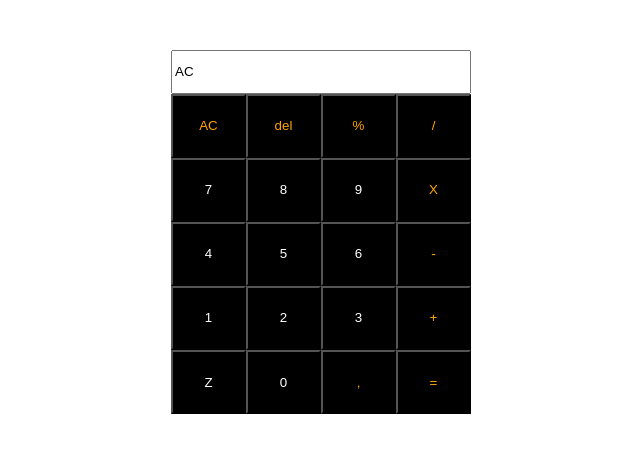
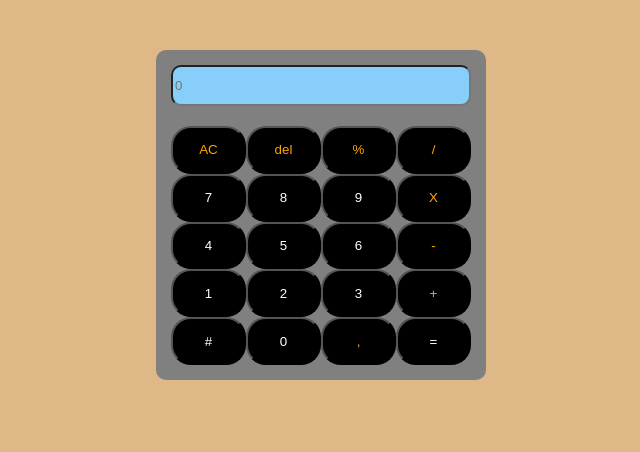
Before and after one commit to GeoSv23/calculator, a website built with Vite: page index.html in a window 1280 px wide. Both pictures are taken after a click on the button "AC". Shown: the whole page, without its empty margins (319-959 px from the left). Built offline with nearby package versions, Linux system fonts and the light colour scheme.

Commit message:
вычисление работает только один раз, кнопка AC раб

```diff
--- a/src/js/main.js
+++ b/src/js/main.js
@@ -17,16 +17,17 @@ let buttons = [
   { text: 2, class: "number" },
   { text: 3, class: "number" },
   { text: "+", class: "operator" },
-  { text: "Z", class: "flip" },
+  { text: "#", class: "flip" },
   { text: 0, class: "number" },
   { text: ",", class: "operator" },
-  { text: "=", class: "operator" },
+  { text: "=", class: "eqauls" },
 ];
 let equalButtonPush = false;
 let operand1 = "";
 let operand2 = "";
 let operator = "";
 let result = 0;
+const input = document.querySelector(".display");
 
 for (let i = 0; i < buttons.length; i++) {
   const button = document.createElement("button");
@@ -37,9 +38,9 @@ for (let i = 0; i < buttons.length; i++) {
   }
 
   button.addEventListener("click", function () {
-    const input = document.querySelector(".display");
     if (button.classList.contains("operator")) {
       operator = button.innerHTML;
+      console.log(operator);
     } else {
       if (operator === "") {
         operand1 += button.innerHTML;
@@ -47,16 +48,31 @@ for (let i = 0; i < buttons.length; i++) {
         operand2 += button.innerHTML;
       }
     }
+    console.log(operand1);
+    console.log(operand2);
 
     input.value += button.innerHTML;
 
     if (button.innerHTML === "=") {
       equalButtonPush = true;
+    } else if (button.innerHTML === "AC") {
+      operand1 = "";
+      operand2 = "";
+      operator = "";
+      result = 0;
+      equalButtonPush = false;
+
+      input.value = "";
+    } else if (button.innerHTML === "del") {
+      let InputValue = input.value;
+      InputValue = InputValue.slice(0, -4);
+      input.value = InputValue;
     }
+
     if (equalButtonPush) {
       // console.log("operand1:", operand1);
       // console.log("operand2:", operand2);
-      let result;
+      result;
       switch (operator) {
         case "+":
           result = parseInt(operand1) + parseInt(operand2);
@@ -64,7 +80,7 @@ for (let i = 0; i < buttons.length; i++) {
         case "-":
           result = parseInt(operand1) - parseInt(operand2);
           break;
-        case "*":
+        case "X":
           result = parseInt(operand1) * parseInt(operand2);
           break;
         case "/":
@@ -74,8 +90,17 @@ for (let i = 0; i < buttons.length; i++) {
         default:
           result = "Неподдерживаемый оператор";
       }
+      operand1 = "";
+      operand2 = "";
+      operator = "";
+      console.log(operand1);
+      console.log(operand2);
+
+      console.log(operator);
       console.log(result);
+      equalButtonPush = false;
       input.value = result;
+      result = operand1;
     }
   });
 
--- a/src/scss/style.scss
+++ b/src/scss/style.scss
@@ -1,3 +1,7 @@
+body {
+  background-color: burlywood;
+}
+
 .main {
   display: flex;
   flex-direction: column;
@@ -5,24 +9,37 @@
   max-width: 300px;
   height: 300px;
   margin: 50px auto;
+  background-color: gray;
+  border-radius: 10px;
+  padding: 15px;
 }
 
 .display {
   width: 100%;
   height: 50px;
   box-sizing: border-box;
+  margin-bottom: 20px;
+  border-radius: 10px;
+  background-color: lightskyblue;
+  border-radius: 10px;
 }
 
 .buttonsHolder {
   width: 100%;
   height: 100%;
+  gap: 2px;
 }
 
 .button {
+  border-radius: 20px;
   width: 25%;
-  height: 25%;
+  height: 20%;
   background-color: black;
   color: white;
+  &:hover {
+    background-color: orange;
+    color: black;
+  }
 }
 
 .operator {
```
